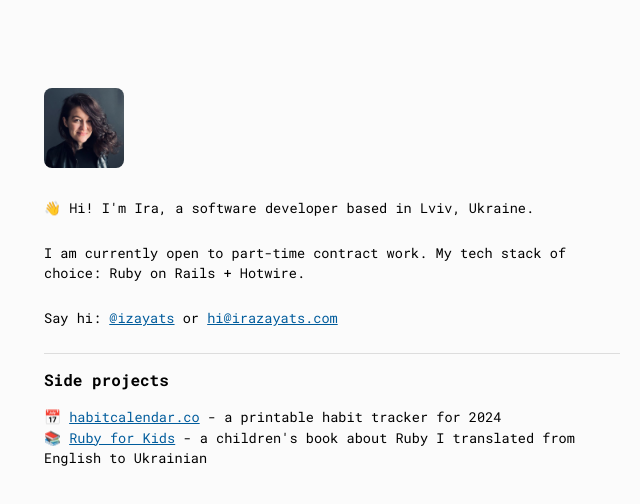
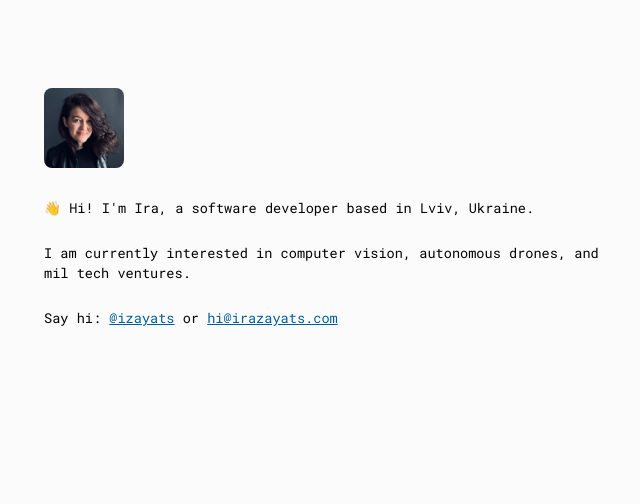
Before and after one commit to irinkaa/irinkaa.github.io, a plain HTML site: page index.html in a window 1280 px wide. Shown: the whole page, without its empty margins (308-948 px from the left). Drawn offline with Linux system fonts and the light colour scheme.

Commit message:
Update index.html

```diff
--- a/index.html
+++ b/index.html
@@ -17,16 +17,11 @@
     </p>
 
     <p>👋 Hi! I'm Ira, a software developer based in Lviv, Ukraine.</p>
-    <p>I am currently open to part-time contract work. My tech stack of choice: Ruby on Rails + Hotwire.</p>
+    <p>I am currently interested in computer vision, autonomous drones, and mil tech ventures.</p>
     <p>Say hi:
         <a href="https://twitter.com/izayats" target="_blank">@izayats</a> or
         <a href="mailto:hi@irazayats.com">hi@irazayats.com</a>
     </p>
-    <hr/>
-    <h2>Side projects</h2>
-
-    📅 <a href="https://habitcalendar.co" target="_blank">habitcalendar.co</a> - a printable habit tracker for 2024<br/>
-    📚 <a href="https://starylev.com.ua/ruby-dlya-ditey" target="_blank">Ruby for Kids</a> - a children's book about Ruby I translated from English to Ukrainian
 </section>
 <script defer data-domain="irazayats.com" src="https://plausible.io/js/script.js"></script>
 </body>
```
